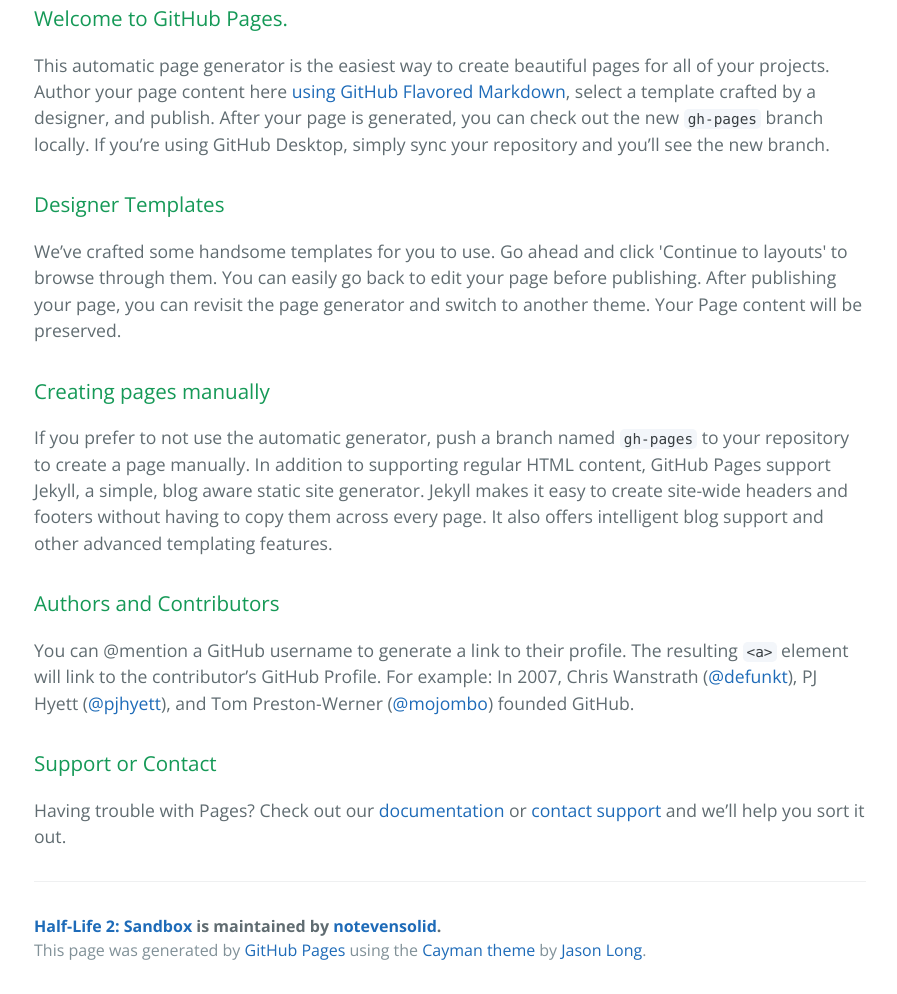
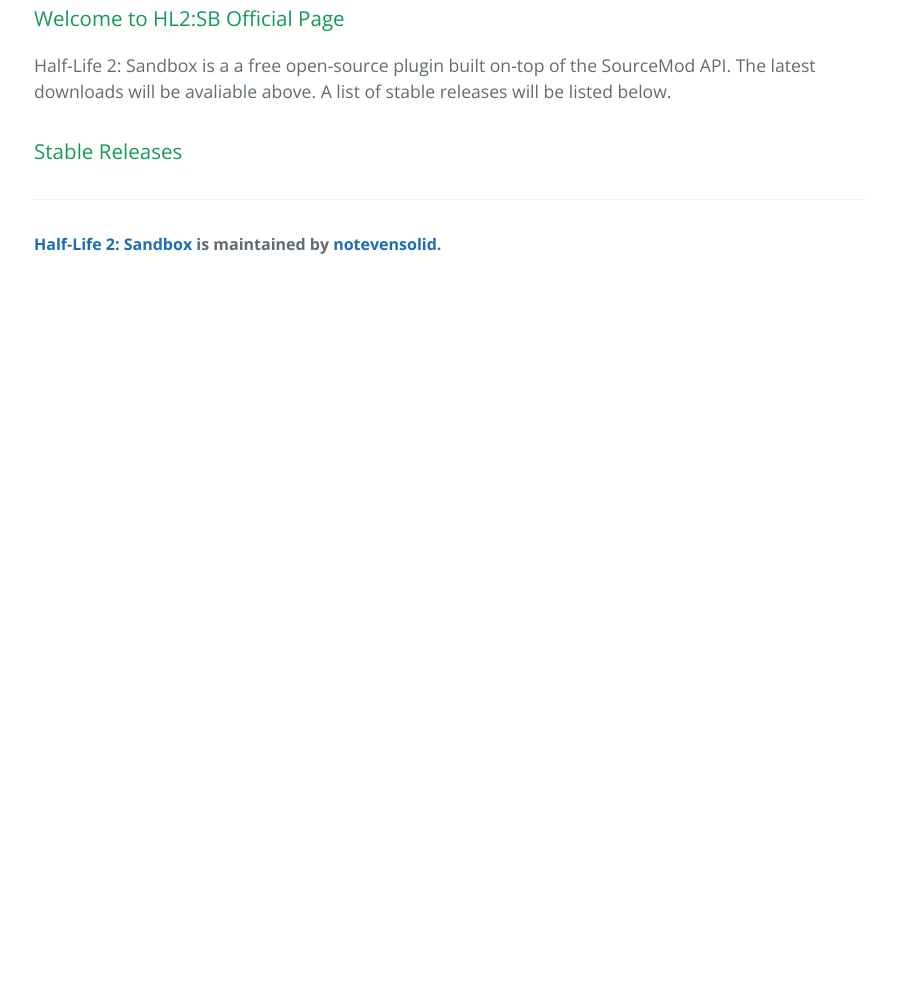
Before and after one commit to notevensolid/hl2sb, a plain HTML site: page index.html in a window 1280 px wide. Shown: the part 614-1608 px from the top of the page, without its empty margins (190-1087 px from the left). After the commit the page ends 920 px from the top, so only its background shows below. Drawn offline with nearby package versions, Linux system fonts and the light colour scheme.

Commit message:
18:34 - Official First Version of the website

```diff
--- a/index.html
+++ b/index.html
@@ -21,36 +21,17 @@
 
     <section class="main-content">
       <h3>
-<a id="welcome-to-github-pages" class="anchor" href="#welcome-to-github-pages" aria-hidden="true"><span aria-hidden="true" class="octicon octicon-link"></span></a>Welcome to GitHub Pages.</h3>
+<a id="welcome-to-github-pages" class="anchor" href="#welcome-to-github-pages" aria-hidden="true"><span aria-hidden="true" class="octicon octicon-link"></span></a>Welcome to HL2:SB Official Page</h3>
 
-<p>This automatic page generator is the easiest way to create beautiful pages for all of your projects. Author your page content here <a href="https://guides.github.com/features/mastering-markdown/">using GitHub Flavored Markdown</a>, select a template crafted by a designer, and publish. After your page is generated, you can check out the new <code>gh-pages</code> branch locally. If you’re using GitHub Desktop, simply sync your repository and you’ll see the new branch.</p>
+<p>Half-Life 2: Sandbox is a a free open-source plugin built on-top of the SourceMod API. The latest downloads will be avaliable above. A list of stable releases will be listed below.</p>
 
 <h3>
-<a id="designer-templates" class="anchor" href="#designer-templates" aria-hidden="true"><span aria-hidden="true" class="octicon octicon-link"></span></a>Designer Templates</h3>
+<a id="designer-templates" class="anchor" href="#designer-templates" aria-hidden="true"><span aria-hidden="true" class="octicon octicon-link"></span></a>Stable Releases</h3>
 
-<p>We’ve crafted some handsome templates for you to use. Go ahead and click 'Continue to layouts' to browse through them. You can easily go back to edit your page before publishing. After publishing your page, you can revisit the page generator and switch to another theme. Your Page content will be preserved.</p>
-
-<h3>
-<a id="creating-pages-manually" class="anchor" href="#creating-pages-manually" aria-hidden="true"><span aria-hidden="true" class="octicon octicon-link"></span></a>Creating pages manually</h3>
-
-<p>If you prefer to not use the automatic generator, push a branch named <code>gh-pages</code> to your repository to create a page manually. In addition to supporting regular HTML content, GitHub Pages support Jekyll, a simple, blog aware static site generator. Jekyll makes it easy to create site-wide headers and footers without having to copy them across every page. It also offers intelligent blog support and other advanced templating features.</p>
-
-<h3>
-<a id="authors-and-contributors" class="anchor" href="#authors-and-contributors" aria-hidden="true"><span aria-hidden="true" class="octicon octicon-link"></span></a>Authors and Contributors</h3>
-
-<p>You can @mention a GitHub username to generate a link to their profile. The resulting <code>&lt;a&gt;</code> element will link to the contributor’s GitHub Profile. For example: In 2007, Chris Wanstrath (<a href="https://github.com/defunkt" class="user-mention">@defunkt</a>), PJ Hyett (<a href="https://github.com/pjhyett" class="user-mention">@pjhyett</a>), and Tom Preston-Werner (<a href="https://github.com/mojombo" class="user-mention">@mojombo</a>) founded GitHub.</p>
-
-<h3>
-<a id="support-or-contact" class="anchor" href="#support-or-contact" aria-hidden="true"><span aria-hidden="true" class="octicon octicon-link"></span></a>Support or Contact</h3>
-
-<p>Having trouble with Pages? Check out our <a href="https://help.github.com/pages">documentation</a> or <a href="https://github.com/contact">contact support</a> and we’ll help you sort it out.</p>
-
-      <footer class="site-footer">
-        <span class="site-footer-owner"><a href="https://github.com/notevensolid/hl2sb">Half-Life 2: Sandbox</a> is maintained by <a href="https://github.com/notevensolid">notevensolid</a>.</span>
-
-        <span class="site-footer-credits">This page was generated by <a href="https://pages.github.com">GitHub Pages</a> using the <a href="https://github.com/jasonlong/cayman-theme">Cayman theme</a> by <a href="https://twitter.com/jasonlong">Jason Long</a>.</span>
-      </footer>
-
+<p>
+  <footer class="site-footer">
+    <span class="site-footer-owner"><a href="https://github.com/notevensolid/hl2sb">Half-Life 2: Sandbox</a> is maintained by <a href="https://github.com/notevensolid">notevensolid</a>.</span></footer>
+  </p>
   </section>
 
 
```
Also changed, not shown: 1 other file.
